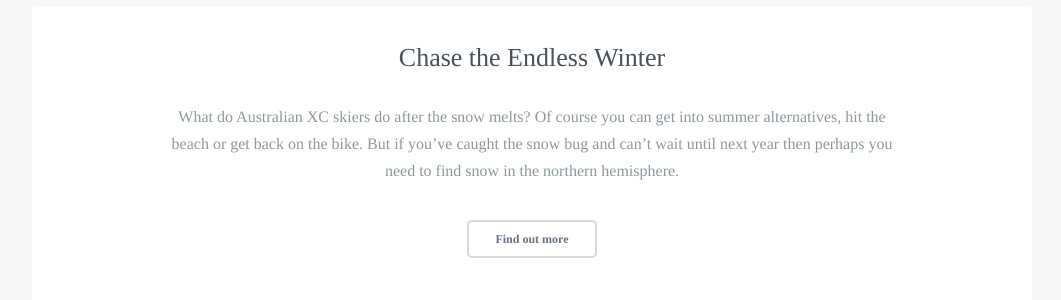
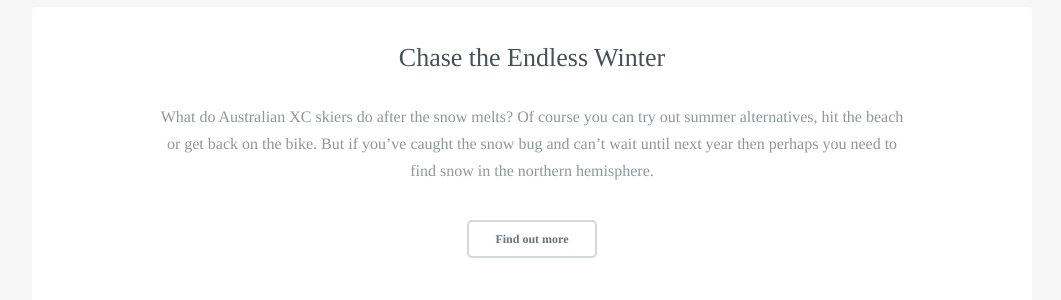
Before and after one commit to robcatto/robcatto.github.io, a Jekyll site: the page built from summer/index.html, in a window 1280 px wide and 900 px high, scrolled down 1234 px. Shown: the part 151-451 px from the top of the window, without its empty margins (108-1169 px from the left). Built offline with Jekyll 4.4.1, drawn with Linux system fonts in a browser that asks for light colours; some web fonts are replaced; Markdown is read by kramdown in place of the engine named in the settings.

Commit message:
Update index.html

```diff
--- a/summer/index.html
+++ b/summer/index.html
@@ -157,7 +157,7 @@ layout: default
 
                 <section class="mobile_section" style="padding-bottom: 45px;">
                     <h3>Chase the Endless Winter</h3>
-                    <p>What do Australian XC skiers do after the snow melts? Of course you can get into summer alternatives, hit the beach or get back on the bike. But if you’ve caught the snow bug and can’t wait until next year then perhaps you need to find snow in the northern hemisphere.
+                    <p>What do Australian XC skiers do after the snow melts? Of course you can try out summer alternatives, hit the beach or get back on the bike. But if you’ve caught the snow bug and can’t wait until next year then perhaps you need to find snow in the northern hemisphere.
                      </p>
                     <a class="button small dark" href="/summer/endless-winter" data-featurette="analytics-click-event" data-event-category="button" data-event-action="M: Clicked Design an iOS Game" data-event-label="Source: Homepage Alt" id="featurette-35">Find out more</a>
 
```
